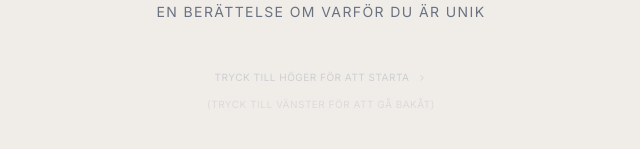
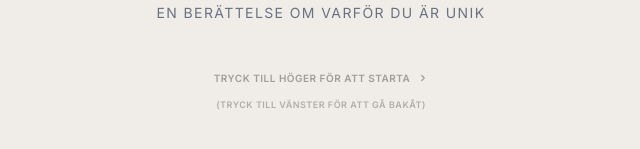
Before and after one commit to depoco/natasha, a React (Vite) app: page / in a window 1280 px wide. Shown: the part 419-568 px from the top of the page, without its empty margins (319-959 px from the left). Built offline with nearby package versions, Linux system fonts and the light colour scheme.

Commit message:
UI Polish: Enhanced visibility of start screen hints

```diff
--- a/src/App.tsx
+++ b/src/App.tsx
@@ -193,15 +193,15 @@ const App: React.FC = () => {
               En berättelse om varför du är unik
             </p>
             <motion.div
-              className="mt-12 flex flex-col items-center gap-2 text-gray-400 text-[10px] tracking-wider uppercase"
-              animate={{ opacity: [0.4, 1, 0.4] }}
+              className="mt-12 flex flex-col items-center gap-2 text-hygge-black/60 text-[10px] tracking-wider uppercase font-semibold"
+              animate={{ opacity: [0.6, 1, 0.6] }}
               transition={{ repeat: Infinity, duration: 3 }}
             >
               <div className="flex items-center gap-2">
                 <span>Tryck till höger för att starta</span>
-                <ChevronRight size={10} />
+                <ChevronRight size={10} strokeWidth={3} />
               </div>
-              <span className="mt-1 opacity-60">(Tryck till vänster för att gå bakåt)</span>
+              <span className="mt-1 opacity-80 text-[9px]">(Tryck till vänster för att gå bakåt)</span>
             </motion.div>
           </motion.div>
         ) : (
```
